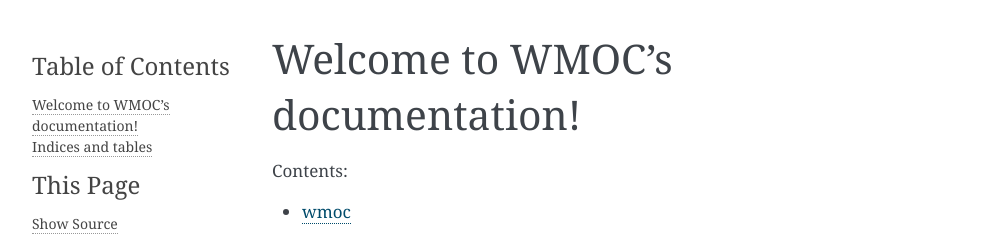
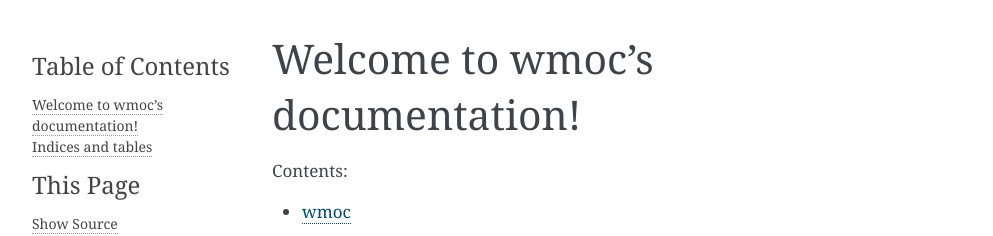
Before and after one commit to glorialulu/TSNet, a Sphinx documentation site: the page built from docs/index.rst, in a window 1280 px wide. Shown: the top 236 px of the page, without its empty margins (148-1141 px from the left). Built offline with Sphinx 7.4.7, drawn with Linux system fonts in a browser that asks for light colours; pages that are not in the unit, such as notebooks, are missing from menus.

Commit message:
checktest

```diff
--- a/CONTRIBUTING.rst
+++ b/CONTRIBUTING.rst
@@ -111,7 +111,7 @@ Tips
 
 To run a subset of tests::
 
-$ py.test .\tests.test_wmoc
+$ py.test .\tests\test_wmoc.py
 
 
 Deploying
--- a/docs/conf.py
+++ b/docs/conf.py
@@ -47,7 +47,7 @@ source_suffix = '.rst'
 master_doc = 'index'
 
 # General information about the project.
-project = u'WMOC'
+project = u'wmoc'
 copyright = u"2019, Lu Xing"
 author = u"Lu Xing"
 
@@ -101,7 +101,7 @@ html_static_path = ['_static']
 # -- Options for HTMLHelp output ---------------------------------------
 
 # Output file base name for HTML help builder.
-htmlhelp_basename = 'WMOCdoc'
+htmlhelp_basename = 'wmocdoc'
 
 
 # -- Options for LaTeX output ------------------------------------------
@@ -128,8 +128,8 @@ latex_elements = {
 # (source start file, target name, title, author, documentclass
 # [howto, manual, or own class]).
 latex_documents = [
-    (master_doc, 'WMOC.tex',
-     u'WMOC Documentation',
+    (master_doc, 'wmoc.tex',
+     u'wmoc Documentation',
      u'Lu Xing', 'manual'),
 ]
 
@@ -139,8 +139,8 @@ latex_documents = [
 # One entry per manual page. List of tuples
 # (source start file, name, description, authors, manual section).
 man_pages = [
-    (master_doc, 'WMOC',
-     u'WMOC Documentation',
+    (master_doc, 'wmoc',
+     u'wmoc Documentation',
      [author], 1)
 ]
 
--- a/docs/index.rst
+++ b/docs/index.rst
@@ -1,4 +1,4 @@
-Welcome to WMOC's documentation!
+Welcome to wmoc's documentation!
 ======================================
 
 .. toctree::
--- a/docs/usage.rst
+++ b/docs/usage.rst
@@ -4,4 +4,4 @@ Usage
 
 To use WMOC in a project::
 
-    import WMOC
+    import wmoc
```
Also changed, not shown: 5 other files.
